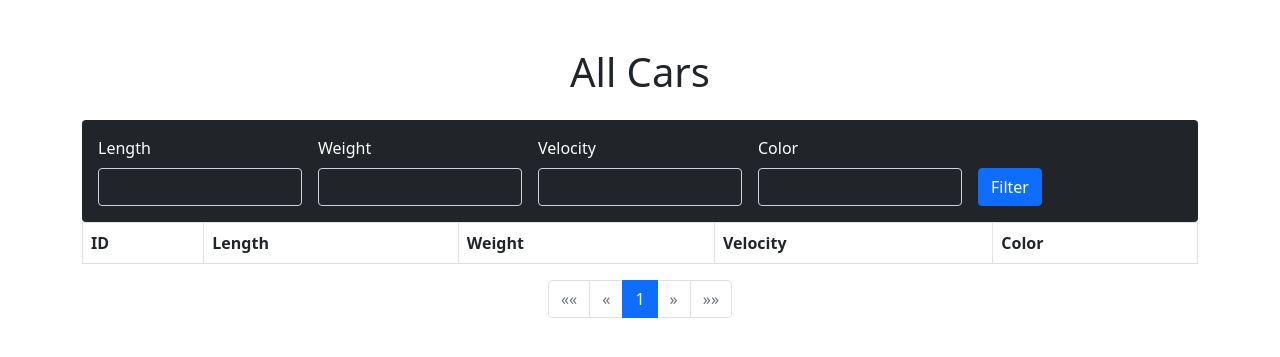
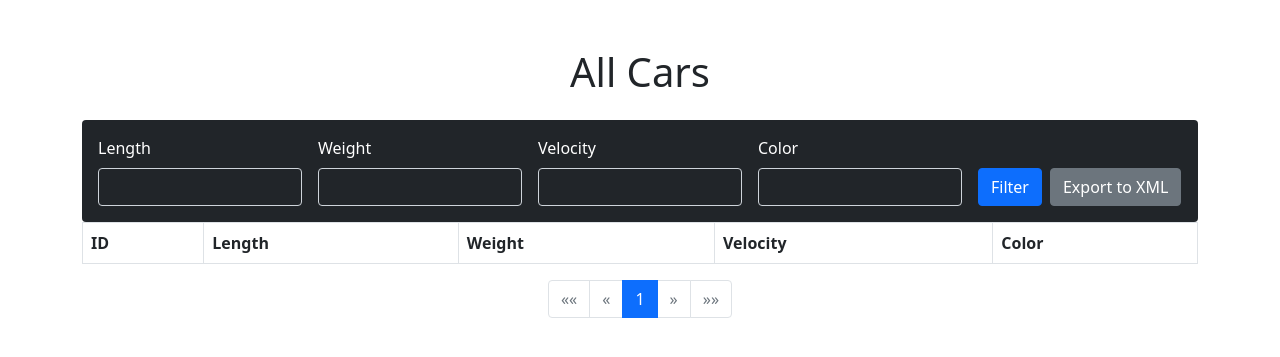
Before and after one commit to russell310/project_car, a Django app: page / in a window 1280 px wide. Shown: the top 357 px of the page. Run offline with Django 4.2, Linux system fonts and the light colour scheme; data that the repository does not hold is empty; some libraries are stand-ins or nearby versions.

Commit message:
added export to xml

```diff
--- a/car/views.py
+++ b/car/views.py
@@ -1,6 +1,8 @@
 from django_filters.views import FilterView
 from .models import Car
 from .filters import CarFilter
+import xml.etree.ElementTree as ET
+from django.http import HttpResponse
 
 
 # Create your views here.
@@ -16,3 +18,24 @@ class CarListView(FilterView):
     ordering = ('id',)
     context_object_name = 'cars'
     filterset_class = CarFilter
+
+    def get(self, request, *args, **kwargs):
+        if 'export' in request.GET:
+            return self.export_to_xml()
+        return super().get(request, *args, **kwargs)
+
+    def export_to_xml(self):
+        cars = self.filterset_class(self.request.GET, queryset=self.get_queryset()).qs
+        root = ET.Element("cars_list")
+        for car in cars:
+            car_elem = ET.SubElement(root, "car")
+            ET.SubElement(car_elem, "id").text = str(car.id)
+            ET.SubElement(car_elem, "length").text = str(car.length)
+            ET.SubElement(car_elem, "weight").text = str(car.weight)
+            ET.SubElement(car_elem, "velocity").text = str(car.velocity)
+            ET.SubElement(car_elem, "color").text = car.color
+        tree = ET.ElementTree(root)
+        response = HttpResponse(content_type='application/xml')
+        response['Content-Disposition'] = 'attachment; filename="cars.xml"'
+        tree.write(response, encoding='unicode')
+        return response
--- a/templates/car/list.html
+++ b/templates/car/list.html
@@ -14,6 +14,7 @@
             {% endfor %}
             <div class="col d-flex align-items-end mt-5">
                 <button type="submit" class="btn btn-primary me-2">Filter</button>
+                <button type="submit" name="export" value="1" class="btn btn-secondary">Export to XML</button>
             </div>
         </div>
     </form>
```
